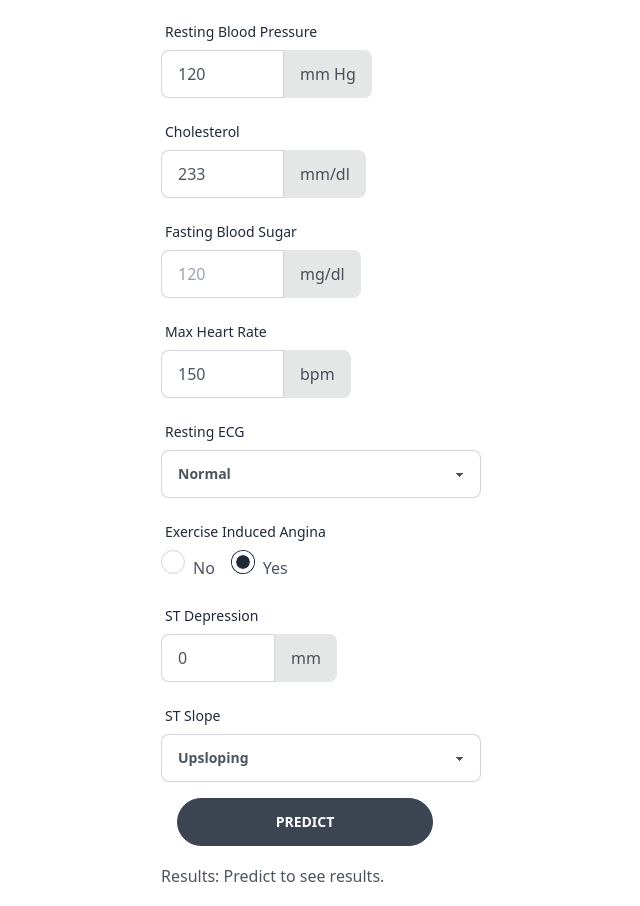
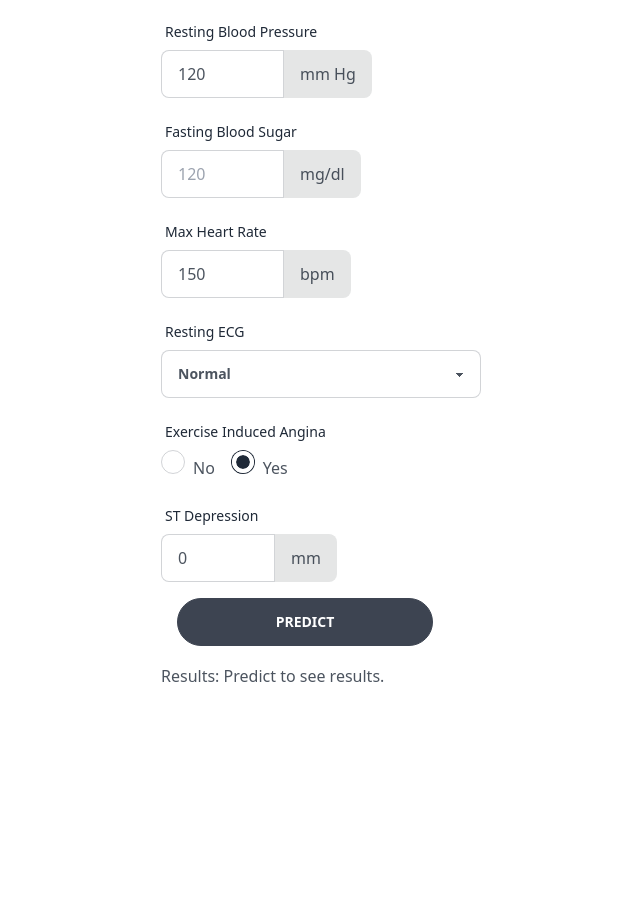
Before and after one commit to akinghill/predictive-health, a Next.js app: page / in a window 1280 px wide. Shown: the part 482-1388 px from the top of the page, without its empty margins (271-911 px from the left). After the commit the page ends 1188 px from the top, so only its background shows below. Built offline with nearby package versions, Linux system fonts and the light colour scheme.

Commit message:
remove unused features.

```diff
--- a/app/page.tsx
+++ b/app/page.tsx
@@ -7,13 +7,11 @@ export default function Home() {
     sex: 0,
     chestPain: 0,
     restingBloodPressure: 120,
-    cholesterol: 233,
     fastingBloodSugar: 120,
     restingECG: 0,
     maxHeartRate: 150,
     exerciseInducedAngina: 0,
     stDepression: 0.0,
-    stSlope: 0,
   });
 
   const [results, setResults] = useState<undefined | string>();
@@ -170,27 +168,6 @@ export default function Home() {
         <div className="flex flex-col space-y-4 pt-4">
           <div className="form-control">
             <label className="label">
-              <span className="label-text">Cholesterol</span>
-            </label>
-            <label className="input-group">
-              <input
-                className="input input-bordered"
-                type="number"
-                placeholder="233"
-                name="cholesterol"
-                min={0}
-                max={600}
-                value={formData.cholesterol}
-                onChange={handleChange}
-              />
-              <span>mm/dl</span>
-            </label>
-          </div>
-        </div>
-
-        <div className="flex flex-col space-y-4 pt-4">
-          <div className="form-control">
-            <label className="label">
               <span className="label-text">Fasting Blood Sugar</span>
             </label>
             <label className="input-group">
@@ -301,24 +278,6 @@ export default function Home() {
           </div>
         </div>
 
-        <div className="flex flex-col space-y-4 pt-4">
-          <label className="label">
-            <span className="label-text">ST Slope</span>
-          </label>
-          <select
-            style={{ marginTop: '0px' }}
-            className="select select-bordered w-full max-w-xs"
-            defaultValue={'Upsloping'}
-            onChange={handleChange}
-            name="stSlope"
-          >
-            <option disabled>ST Slope</option>
-            <option value={0}>Upsloping</option>
-            <option value={1}>Flat</option>
-            <option value={2}>Downsloping</option>
-          </select>
-        </div>
-
         <button
           onClick={(e) => handleSubmit(e)}
           className="m-4 btn w-64 rounded-full"
```
